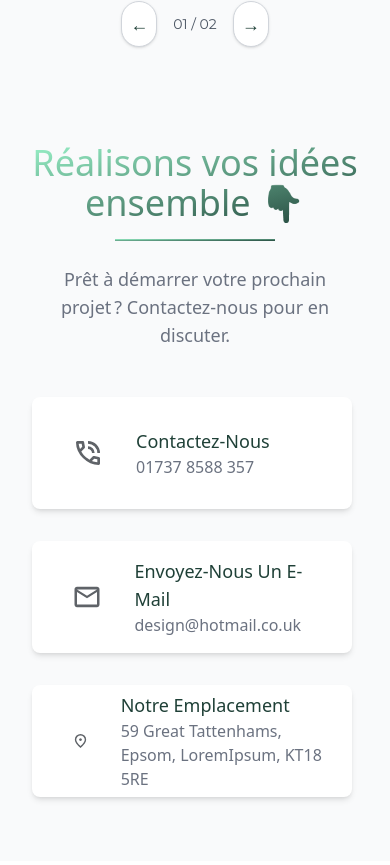
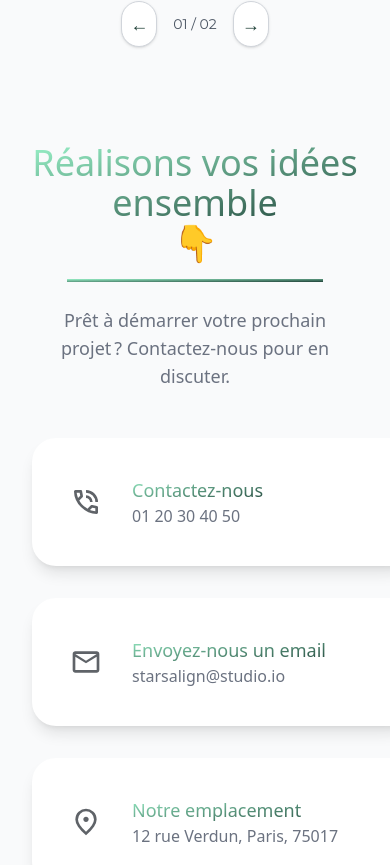
Before and after one commit to bocs91/fdlr-agency, a React (Vite) app: page / in a window 390 px wide. Shown: the part 3079-3944 px from the top of the page. Built offline with nearby package versions, Linux system fonts and the light colour scheme.

Commit message:
Fix responsive and rebuild design of component ContactSection.jsx

```diff
--- a/src/components/ContactSection.jsx
+++ b/src/components/ContactSection.jsx
@@ -1,7 +1,7 @@
 import React from "react";
-import PhoneIcon from "../assets/icons/phone.svg"; // Icône téléphone
-import MailIcon from "../assets/icons/mail.svg"; // Icône mail
-import LocationIcon from "../assets/icons/location.svg"; // Icône localisation
+import PhoneIcon from "../assets/icons/phone.svg";
+import MailIcon from "../assets/icons/mail.svg";
+import LocationIcon from "../assets/icons/location.svg";
 
 const ContactUs = () => {
   return (
@@ -11,19 +11,24 @@ const ContactUs = () => {
         <h2
           className="text-4xl font-light"
           style={{
+            display: "inline-block",
             background: "linear-gradient(to bottom right, #99F2C8, #1F4037)",
             WebkitBackgroundClip: "text",
             color: "transparent",
           }}
         >
-          Réalisons vos idées ensemble 👇
+          Réalisons vos idées ensemble{" "}
         </h2>
+        <span role="img" aria-label="Down Arrow" className="text-4xl">
+          👇
+        </span>
         <div
-          className="mx-auto mt-4 mb-6 h-[2px] w-40"
-          style={{
-            background: "linear-gradient(to bottom right, #99F2C8, #1F4037)",
-          }}
-        ></div>
+  className="mx-auto mt-4 mb-6 h-[3px] w-64"
+  style={{
+    background: "linear-gradient(to bottom right, #99F2C8, #1F4037)",
+  }}
+></div>
+
         <p className="text-gray-500 text-lg">
           Prêt à démarrer votre prochain projet ? Contactez-nous pour en discuter.
         </p>
@@ -32,40 +37,84 @@ const ContactUs = () => {
       {/* Cartes de contact */}
       <div className="flex flex-col md:flex-row justify-center gap-8">
         {/* Carte 1 : Contactez-nous */}
-        <div className="bg-white shadow-md rounded-lg p-6 flex items-center gap-4 w-80 h-28">
-          <div className="p-4 bg-white rounded-full">
-            <img src={PhoneIcon} alt="Phone Icon" className="w-8 h-8 text-white" />
+        <div className="bg-white shadow-lg rounded-3xl p-6 flex items-center gap-4 w-96 h-32">
+          <div
+            className="p-4 rounded-full flex items-center justify-center"
+            style={{ width: "60px", height: "60px" }}
+          >
+            <img
+              src={PhoneIcon}
+              alt="Phone Icon"
+              className="w-8 h-8 min-w-[32px] min-h-[32px] object-contain"
+            />
           </div>
           <div className="text-left">
-            <h4 className="text-lg font-medium text-[#1F4037]">Contactez-Nous</h4>
-            <p className="text-gray-500">01737 8588 357</p>
+            <h4
+              className="text-lg font-medium"
+              style={{
+                background: "linear-gradient(to bottom right, #99F2C8, #1F4037)",
+                WebkitBackgroundClip: "text",
+                color: "transparent",
+              }}
+            >
+              Contactez-nous
+            </h4>
+            <p className="text-gray-500">01 20 30 40 50</p>
           </div>
         </div>
 
         {/* Carte 2 : Envoyez-nous un e-mail */}
-        <div className="bg-white shadow-md rounded-lg p-6 flex items-center gap-4 w-80 h-28">
-          <div className="p-4 bg-white rounded-full">
-            <img src={MailIcon} alt="Mail Icon" className="w-8 h-8 text-white" />
+        <div className="bg-white shadow-lg rounded-3xl p-6 flex items-center gap-4 w-96 h-32">
+          <div
+            className="p-4 rounded-full flex items-center justify-center"
+            style={{ width: "60px", height: "60px" }}
+          >
+            <img
+              src={MailIcon}
+              alt="Mail Icon"
+              className="w-8 h-8 min-w-[32px] min-h-[32px] object-contain"
+            />
           </div>
           <div className="text-left">
-            <h4 className="text-lg font-medium text-[#1F4037]">Envoyez-Nous Un E-Mail</h4>
-            <p className="text-gray-500">design@hotmail.co.uk</p>
+            <h4
+              className="text-lg font-medium"
+              style={{
+                background: "linear-gradient(to bottom right, #99F2C8, #1F4037)",
+                WebkitBackgroundClip: "text",
+                color: "transparent",
+              }}
+            >
+              Envoyez-nous un email
+            </h4>
+            <p className="text-gray-500">starsalign@studio.io</p>
           </div>
         </div>
 
         {/* Carte 3 : Notre emplacement */}
-        <div className="bg-white shadow-md rounded-lg p-6 flex items-center gap-4 w-80 h-28">
-          <div className="p-4 bg-white rounded-full">
+        <div className="bg-white shadow-lg rounded-3xl p-6 flex items-center gap-4 w-96 h-32">
+          <div
+            className="p-4 rounded-full flex items-center justify-center"
+            style={{ width: "60px", height: "60px" }}
+          >
             <img
               src={LocationIcon}
               alt="Location Icon"
-              className="w-8 h-8 text-white"
+              className="w-8 h-8 min-w-[32px] min-h-[32px] object-contain"
             />
           </div>
           <div className="text-left">
-            <h4 className="text-lg font-medium text-[#1F4037]">Notre Emplacement</h4>
+            <h4
+              className="text-lg font-medium"
+              style={{
+                background: "linear-gradient(to bottom right, #99F2C8, #1F4037)",
+                WebkitBackgroundClip: "text",
+                color: "transparent",
+              }}
+            >
+              Notre emplacement
+            </h4>
             <p className="text-gray-500">
-              59 Great Tattenhams, Epsom, LoremIpsum, KT18 5RE
+             12 rue Verdun, Paris, 75017
             </p>
           </div>
         </div>
```
Also changed, not shown: src/assets/icons/location2.svg (added), src/assets/icons/mail2.svg (added).
